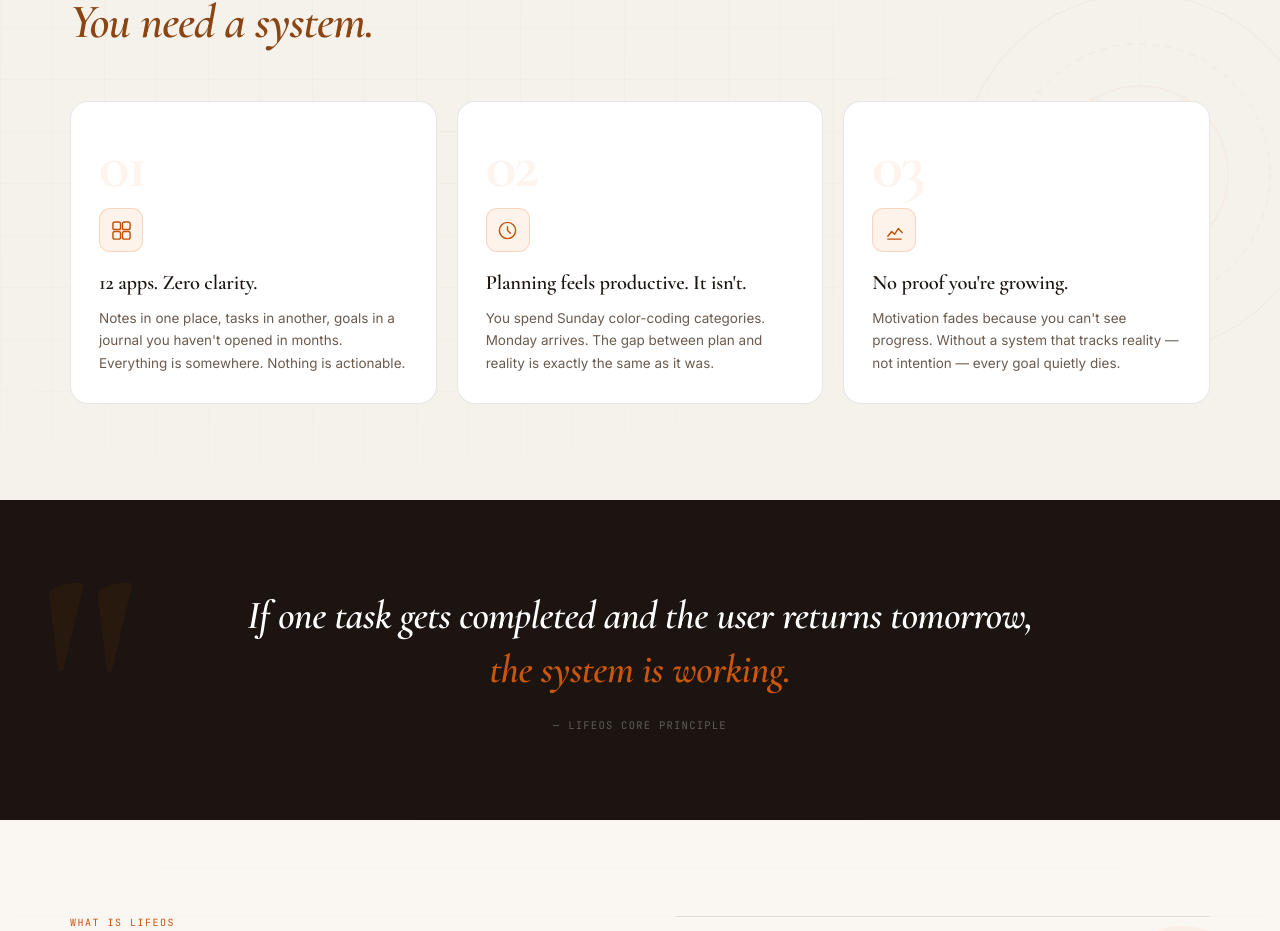
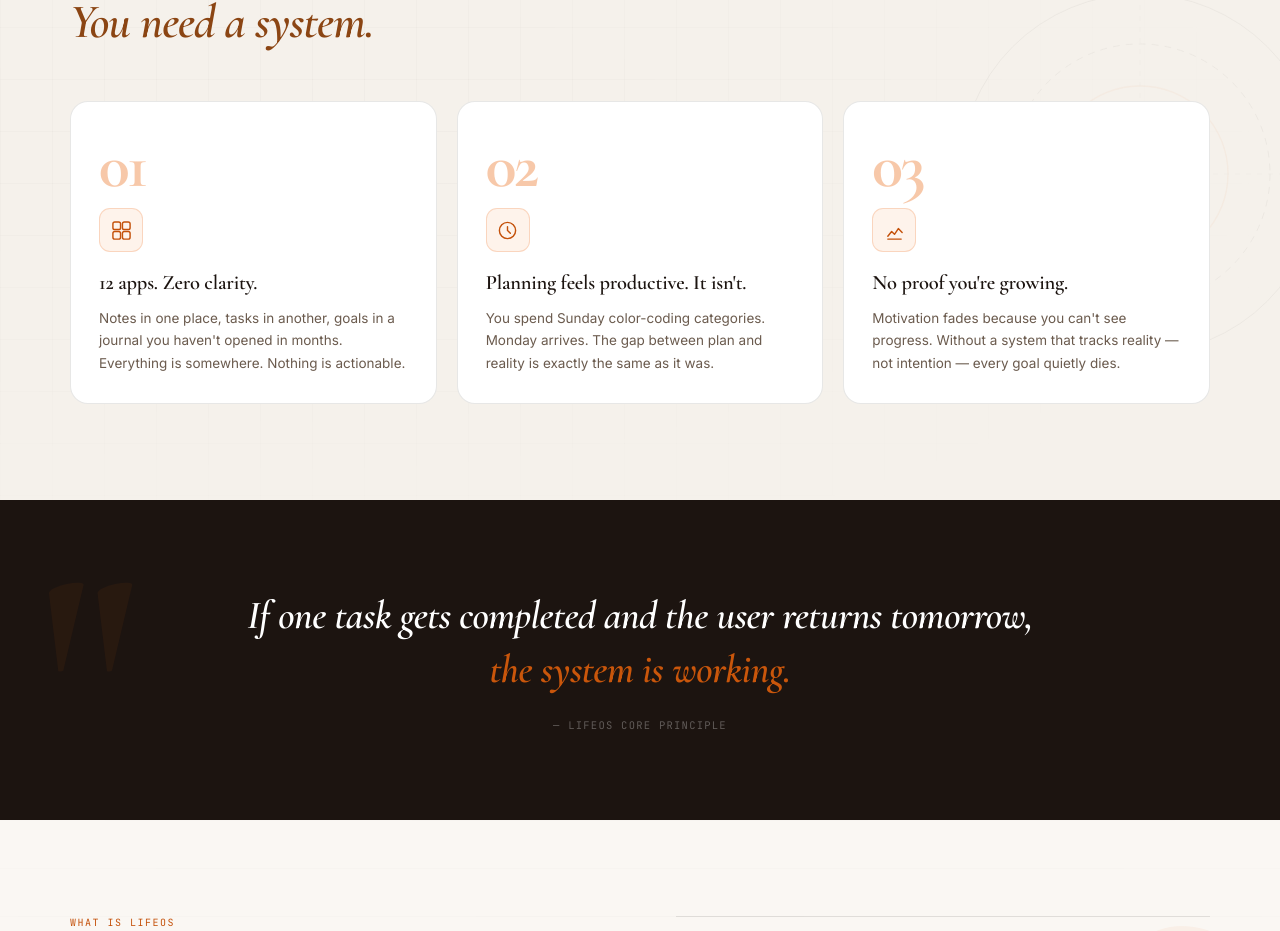
Before and after one commit to patil-shubham-dev/Waitlist, a React (Vite) app in the folder apps/public/: page / in a window 1280 px wide. Shown: the part 894-1825 px from the top of the page. Built offline with nearby package versions, Linux system fonts and the light colour scheme; no server answers; the database is empty.

Commit message:
Increase pain-num opacity from 0.07 to 0.35

```diff
--- a/apps/public/src/index.css
+++ b/apps/public/src/index.css
@@ -376,7 +376,7 @@ section{scroll-margin-top:80px}
 .pain-num{
   font-family:var(--serif);
   font-size:64px;font-weight:700;line-height:1;
-  color:rgba(232,98,10,0.07);
+  color:rgba(232,98,10,0.35);
   margin-bottom:10px;letter-spacing:-0.04em;
 }
 .pain-icon{
```
